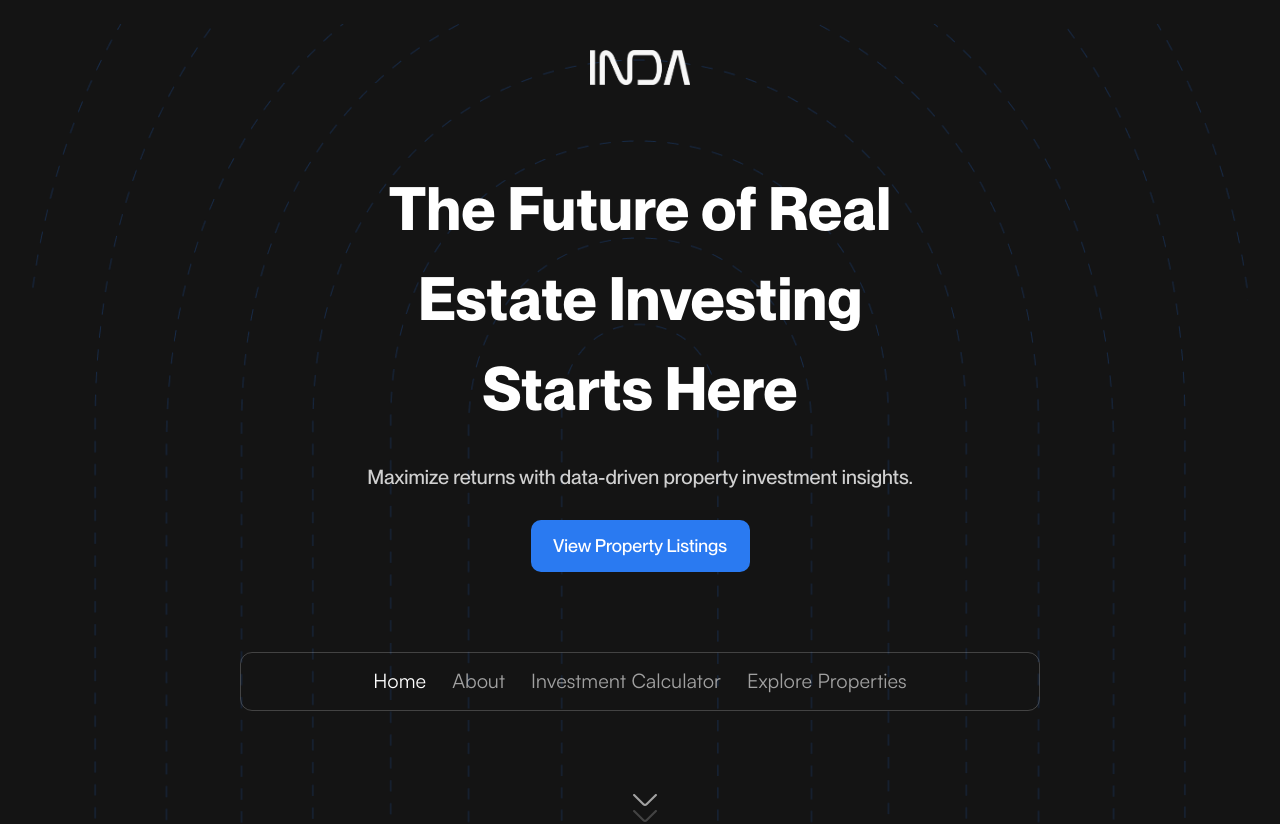
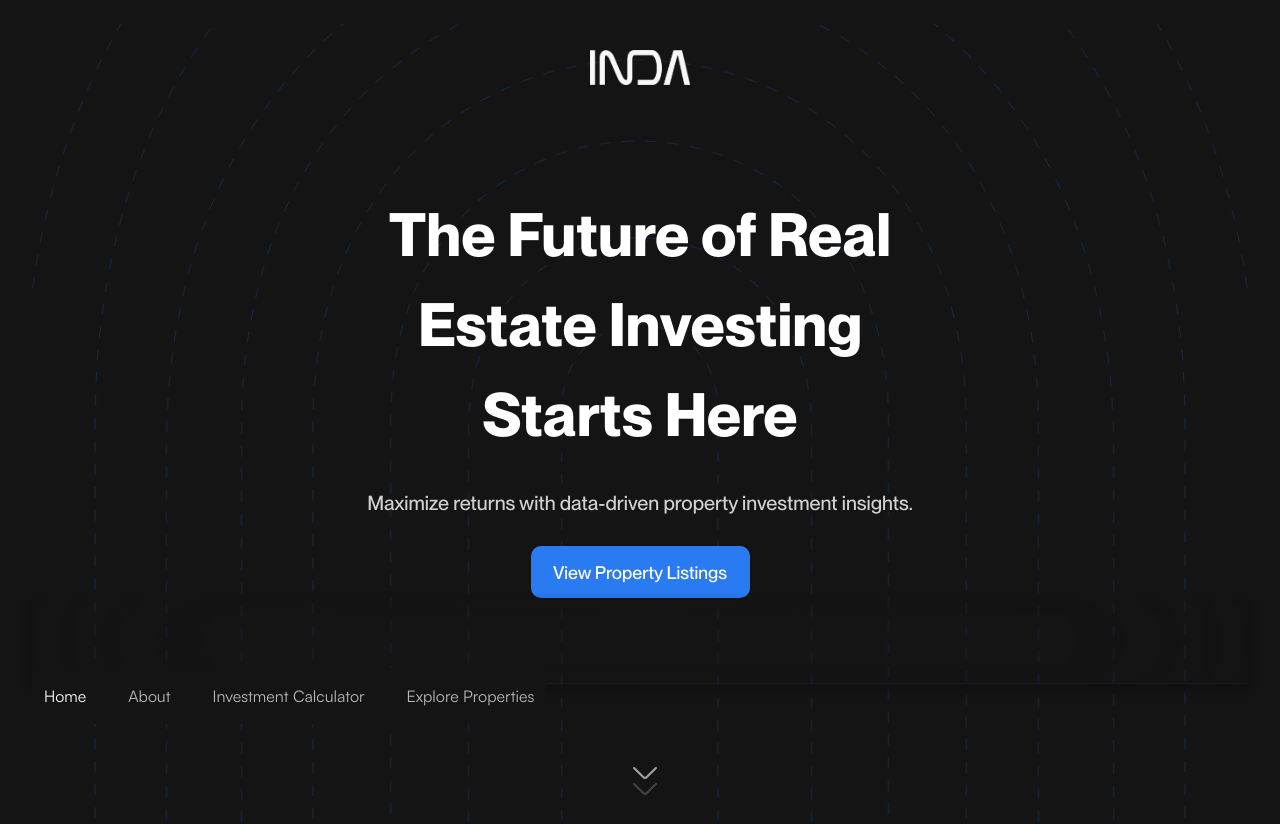
Before and after one commit to Inda-Realty-Limited/inda-user-facing-webapp, a Next.js app: page / in a window 1280 px wide. Shown: the top 824 px of the page. Built offline with nearby package versions, Linux system fonts and the light colour scheme.

Commit message:
Refactor Navbar component for improved layout and responsiveness; adjust Explore Properties section z-index for better stacking context; enhance Investment Calculator layout for better mobile experience.

```diff
--- a/src/components/inc/Navbar.tsx
+++ b/src/components/inc/Navbar.tsx
@@ -22,10 +22,9 @@ export const Navbar = ({ showLogo = false }: NavbarProps) => {
     setMenuOpen(!menuOpen);
   };
 
-  if (showLogo) {
   return (
     <nav
-        className="w-full h-[70px] md:h-[86px] px-[20px] md:px-[80px] flex items-center justify-between border-b border-[#322E52]  text-center text-white shadow"
+      className="w-full h-[70px] md:h-[86px] px-[20px] md:px-[80px] flex items-center justify-between border-b border-[#322E52] text-center text-white shadow"
       style={{
         background:
           "linear-gradient(109.87deg, rgba(45, 46, 48, 0.021) 5.73%, rgba(82, 73, 97, 0.016) 50.57%, rgba(121, 108, 138, 0.005) 100.09%)",
@@ -36,6 +35,7 @@ export const Navbar = ({ showLogo = false }: NavbarProps) => {
     >
       <XStack className="justify-between w-full items-center">
         <div className="mr-4">
+          {showLogo && (
             <Image
               src="/images/logo.png"
               alt="logo"
@@ -43,6 +43,7 @@ export const Navbar = ({ showLogo = false }: NavbarProps) => {
               height={14}
               className="w-[50px] h-[17px]"
             />
+          )}
         </div>
         <div className="md:hidden">
           <button
@@ -52,10 +53,11 @@ export const Navbar = ({ showLogo = false }: NavbarProps) => {
             ☰
           </button>
         </div>
+
         <div
           className={`gap-[12px] md:gap-[18px] md:flex ${
-              menuOpen ? "flex flex-col bg-primary" : "hidden"
-            } absolute md:static top-[70px] left-0 w-full md:w-auto bg-[#141414] md:bg-transparent z-50 md:z-auto`}
+            menuOpen ? "flex flex-col px-[12px] " : "hidden"
+          } absolute  top-[70px] left-0 w-full md:w-auto bg-[#141414] z-50 max-sm:z-50`}
         >
           {navItems.map((item) => {
             const isActive = router.pathname === item.href;
@@ -63,13 +65,13 @@ export const Navbar = ({ showLogo = false }: NavbarProps) => {
               <Text
                 key={item.href}
                 fof="s"
-                  className={`text-[16px] font-${
-                    isActive ? "bold" : "normal"
-                  } cursor-pointer px-[8px] md:px-[12px] transition-colors ${
+                className={`text-[16px] font-${isActive ? "bold" : "normal"}
+                ${menuOpen ? "py-[12px] text-left" : "py-[16px]"}
+                cursor-pointer px-[8px] md:px-[12px] transition-colors ${
                   isActive
                     ? "text-white"
                     : "text-[#FFFFFFB2] hover:text-gray-300"
-                  }`}
+                } ${menuOpen && isActive ? "bg-primary rounded-md" : ""}`}
                 onClick={() => {
                   router.push(item.href);
                   setMenuOpen(false);
@@ -83,29 +85,4 @@ export const Navbar = ({ showLogo = false }: NavbarProps) => {
       </XStack>
     </nav>
   );
-  }
-
-  return (
-    <nav className="w-full md:w-[800px] h-[50px] md:h-[59px] px-[20px] md:px-[40px] mt-[40px] md:mt-[80px] flex items-center justify-center rounded-[8px] md:rounded-[12px] border border-[#FFFFFF33] text-center text-white">
-      <XStack className="gap-[16px] md:gap-[26px]">
-        {navItems.map((item) => {
-          const isActive = router.pathname === item.href;
-          return (
-            <Text
-              key={item.href}
-              fof="s"
-              className={`text-[20px] max-sm:text-[10px] font-${
-                isActive ? "semibold" : "normal"
-              } cursor-pointer transition-colors ${
-                isActive ? "text-white" : "text-[#FFFFFF99] hover:text-gray-400"
-              }`}
-              onClick={() => router.push(item.href)}
-            >
-              {item.label}
-            </Text>
-          );
-        })}
-      </XStack>
-    </nav>
-  );
 };
--- a/src/views/explore-properties/index.tsx
+++ b/src/views/explore-properties/index.tsx
@@ -187,7 +187,7 @@ export default function ExploreProperties() {
         </div>
         <Breadcrumb items={[{ label: "Explore Properties" }]} />
 
-        <section className="my-[60px] mb-30 relative z-50">
+        <section className="my-[60px] mb-30 relative z-20">
           <YStack gap="gap-[16px]">
             <Text
               fow={700}
--- a/src/views/investment-calculator/index.tsx
+++ b/src/views/investment-calculator/index.tsx
@@ -160,7 +160,7 @@ export default function InvestmentCalculator() {
           </YStack>
         </section>
 
-        <div className="px-[24px] w-full flex items-start justify-between max-sm:flex-col gap-[40px] max-sm:gap-[20px] mt-[60px] mb-[80px]">
+        <div className="px-[24px] w-full flex items-start justify-between max-sm:flex-col max-sm:px-[5px] gap-[40px] max-sm:gap-[20px] mt-[60px] mb-[80px]">
           <div className="items-start flex-col flex gap-[32px] w-[40%] max-sm:w-full">
             <Text
               fow={700}
@@ -182,7 +182,7 @@ export default function InvestmentCalculator() {
               smarter, data-driven choices with confidence.
             </Text>
           </div>
-          <div className="w-[60%] max-sm:w-full flex flex-col items-center justify-center gap-[40px]">
+          <div className="w-[600px] max-sm:w-full flex flex-col items-center justify-center gap-[40px]">
             <div
               className="relative w-[600px] max-sm:w-full overflow-y-scroll rounded-[12px] px-[50px] py-[76px] max-sm:px-[20px]"
               style={{
```
Lines whose indentation alone changed are shown as unchanged.
